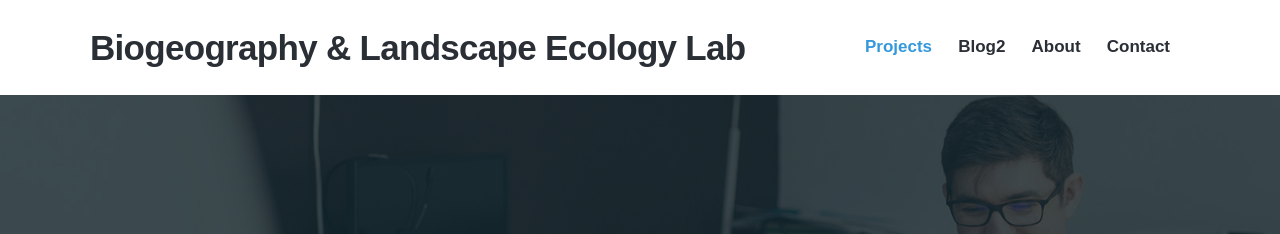
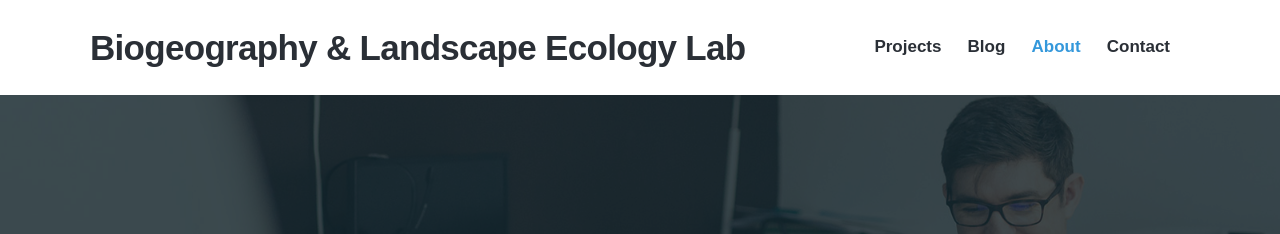
Before and after one commit to tjassal/tjassal.github.io, a Jekyll site: the page built from index.html, in a window 1280 px wide. Shown: the top 234 px of the page. Built offline with Jekyll 4.4.1, drawn with Linux system fonts in a browser that asks for light colours; nearby versions of some CDN libraries; some web fonts are replaced.

Commit message:
Update settings.yml

```diff
--- a/_data/settings.yml
+++ b/_data/settings.yml
@@ -9,11 +9,11 @@ header_settings:
 menu_settings:
   menu_items:
     - title: 'Projects'
-      url: '/'
-    - title: 'Blog2'
+      url: '/projects'
+    - title: 'Blog'
       url: '/blog/'
     - title: 'About'
-      url: '/about'
+      url: '/'
     - title: 'Contact'
       url: '/contact'
 
```
